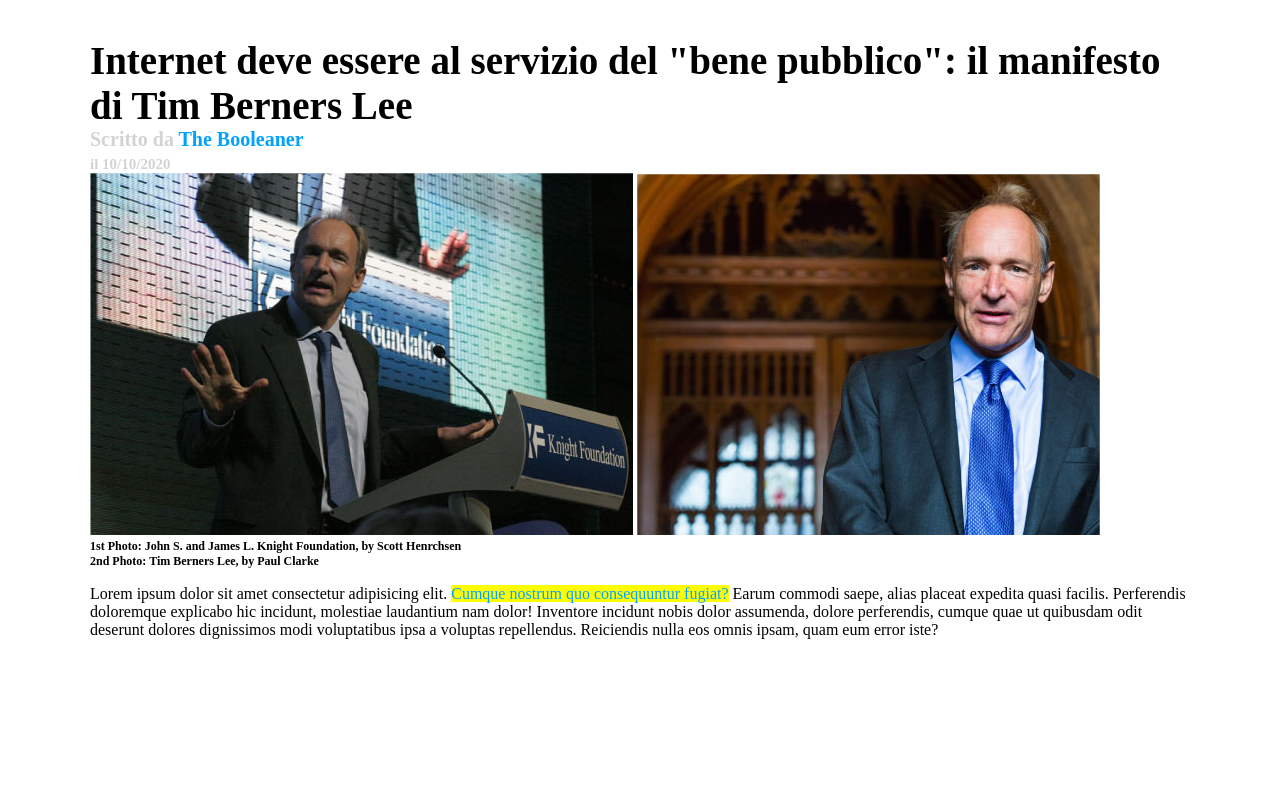
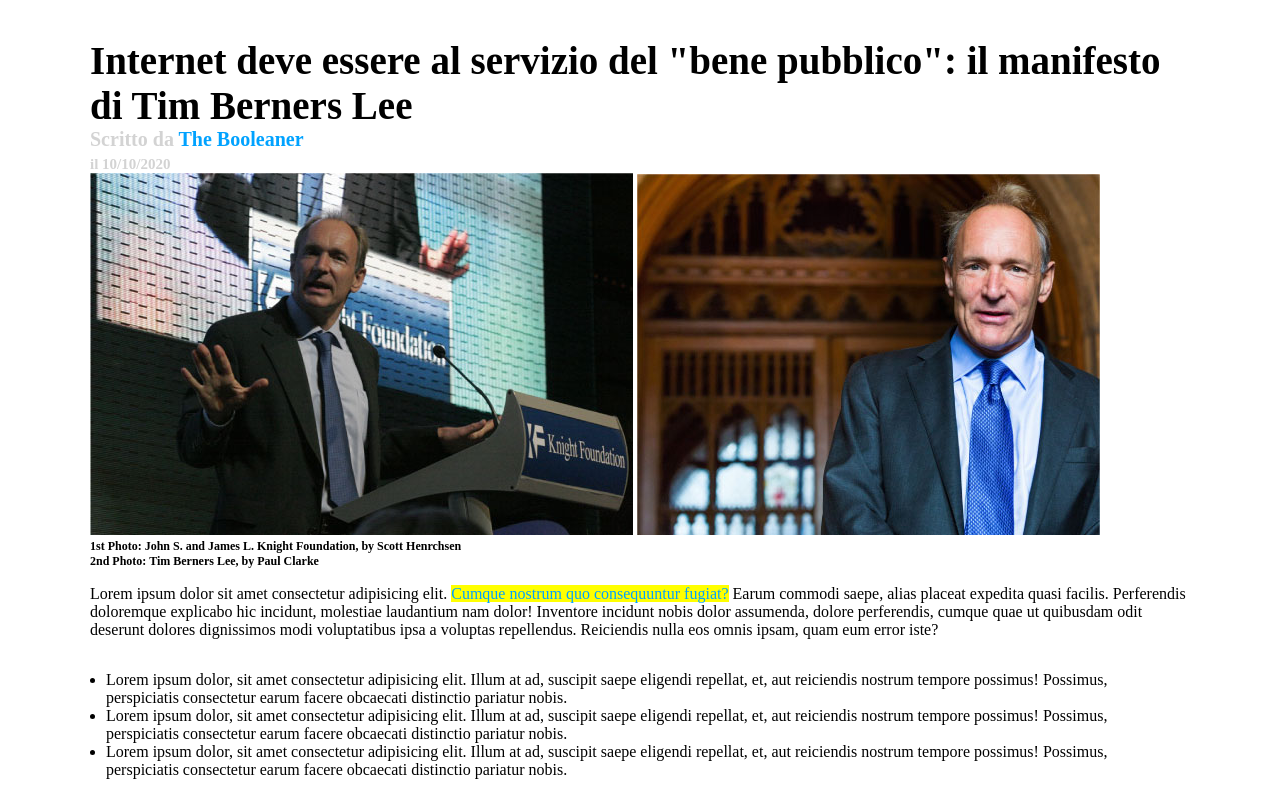
Before and after one commit to Claudio9616/html-css-booleaner, a plain HTML site: page index.html in a window 1280 px wide. Shown: the part 102-913 px from the top of the page. Before the commit the page ends 800 px from the top, so only its background shows below. Drawn offline with Linux system fonts and the light colour scheme.

```diff
--- a/css/style.css
+++ b/css/style.css
@@ -38,3 +38,6 @@ h6{
     margin: 0;
     font-size: 12px;
 }
+ul{
+    padding: 16px;
+}
--- a/index.html
+++ b/index.html
@@ -23,6 +23,18 @@
             <h6>2nd Photo: Tim Berners Lee, by Paul Clarke</h6>
             <p>Lorem ipsum dolor sit amet consectetur adipisicing elit. <span style="background-color: yellow;">Cumque nostrum quo consequuntur fugiat?</span> Earum commodi saepe, alias placeat expedita quasi facilis. Perferendis doloremque explicabo hic incidunt, molestiae laudantium nam dolor!
             Inventore incidunt nobis dolor assumenda, dolore perferendis, cumque quae ut quibusdam odit deserunt dolores dignissimos modi voluptatibus ipsa a voluptas repellendus. Reiciendis nulla eos omnis ipsam, quam eum error iste?</p>
+            <ul>
+                <li>Lorem ipsum dolor, sit amet consectetur adipisicing elit. Illum at ad, suscipit saepe eligendi repellat, et, aut reiciendis nostrum tempore possimus! Possimus, perspiciatis consectetur earum facere obcaecati distinctio pariatur nobis.</li>
+                <li>Lorem ipsum dolor, sit amet consectetur adipisicing elit. Illum at ad, suscipit saepe eligendi repellat, et, aut reiciendis nostrum tempore possimus! Possimus, perspiciatis consectetur earum facere obcaecati distinctio pariatur nobis.</li>
+                <li>Lorem ipsum dolor, sit amet consectetur adipisicing elit. Illum at ad, suscipit saepe eligendi repellat, et, aut reiciendis nostrum tempore possimus! Possimus, perspiciatis consectetur earum facere obcaecati distinctio pariatur nobis.</li>
+            </ul>
+            <!-- inizio tabella -->
+
+
+
+
+
+
         </main>
 
 
```
